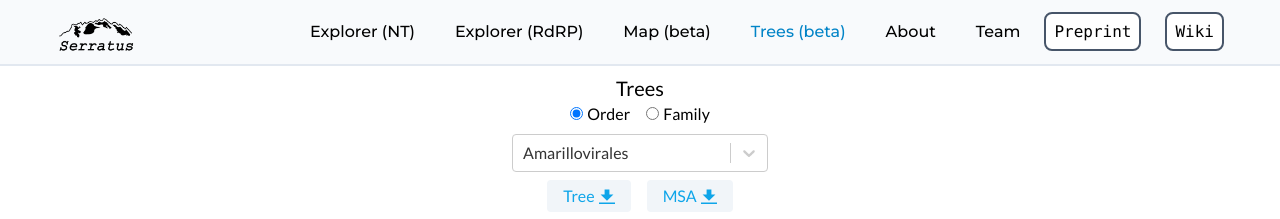
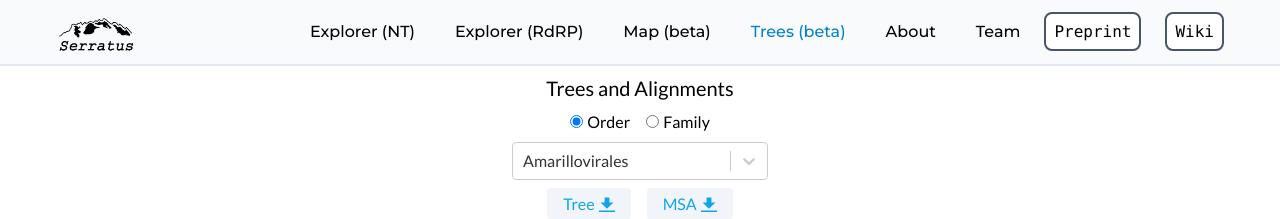
Before and after one commit to serratus-bio/serratus.io, a React (Create React App) app: page /trees in a window 1280 px wide. Shown: the top 219 px of the page. Built offline with nearby package versions, Linux system fonts and the light colour scheme; grey boxes are pictures that could not be loaded.

Commit message:
update title to "Trees and Alignments"

```diff
--- a/src/components/Trees/Trees.tsx
+++ b/src/components/Trees/Trees.tsx
@@ -31,7 +31,7 @@ export const Trees = () => {
         <>
             <div className='mx-4 my-2'>
                 {headTags}
-                <div className='text-center text-xl'>Trees</div>
+                <div className='text-center text-xl mb-2'>Trees and Alignments</div>
                 <Selector searchLevel={searchLevel} setSearchLevel={setSearchLevel} />
                 <div className='flex justify-center my-2'>
                     <div className='w-64'>
```
